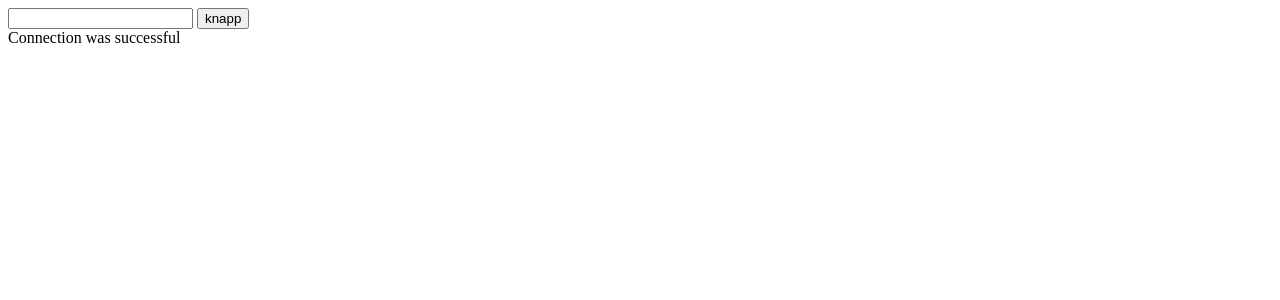
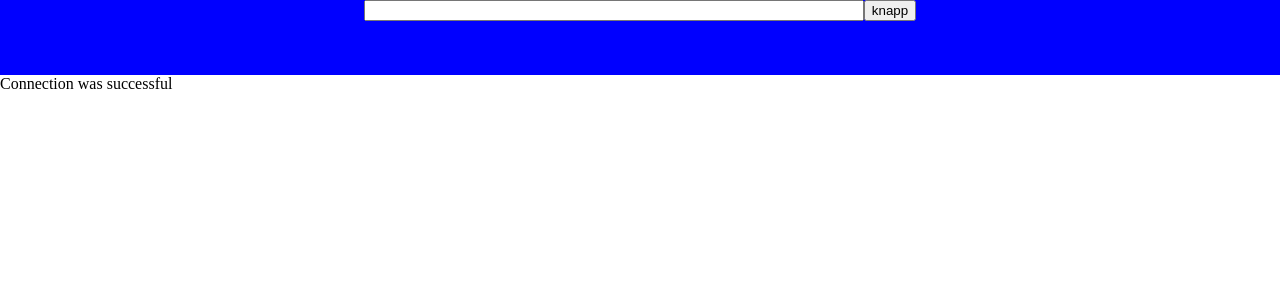
Before and after one commit to a21lukpo/Examensarbete, a PHP site: page / in a window 1280 px wide. Shown: the top 300 px of the page. Run offline with PHP 8.4, Linux system fonts and the light colour scheme.

Commit message:
Added more styling
Added a header and more styling to existing elements

```diff
--- a/index.php
+++ b/index.php
@@ -8,10 +8,12 @@
 </head>
 <body>
 
-    <form action="index.php" method="POST">
-        <input type="search" id="searchbar" name="searchbar">
-        <button>knapp</button>
-    </form>
+    <header>
+        <form action="index.php" method="POST" id="searchForm">
+            <input type="search" id="searchbar" name="searchbar">
+            <button>knapp</button>
+        </form>
+    </header>
 
     <?php
         $servername = "";
--- a/stylesheet.css
+++ b/stylesheet.css
@@ -1,11 +1,22 @@
+body{
+    margin: 0;
+}
+
+header{
+    width: 100%;
+    height: 75px;
+    background-color: blue;
+}
+
 #product{
     display: grid;
     width: 400px;
-    height: 500px;
+    height: 410px;
     border: 2px solid black;
     grid-template-columns: 200px 100px 100px;
-    grid-template-rows: 100px 200px 200px;
-    margin: 10px;
+    grid-template-rows: 100px 200px 110px;
+    margin: 20px 0 0 45px;
+    float: left;
 }
 
 #productName{
@@ -25,6 +36,10 @@
     grid-column-end: 3;
     grid-row-start: 3;
     margin-left: 5px;
+
+    white-space: normal;
+    overflow: hidden;
+    text-overflow: ellipsis;
 }
 
 #productImage{
@@ -33,3 +48,13 @@
     grid-column-start: 1;
     grid-row-start: 2;
 }
+
+#searchForm{
+    display: flex;
+    justify-content: center;
+
+}
+
+#searchbar{
+    width: 500px;
+}
```
